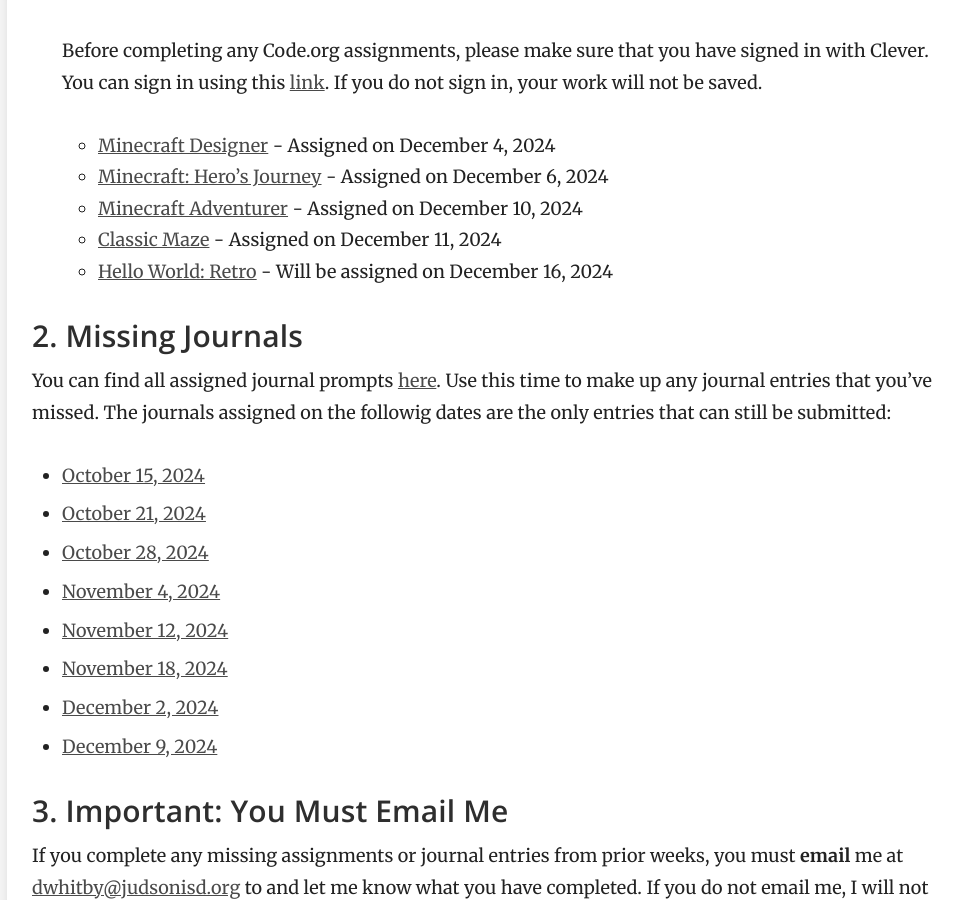
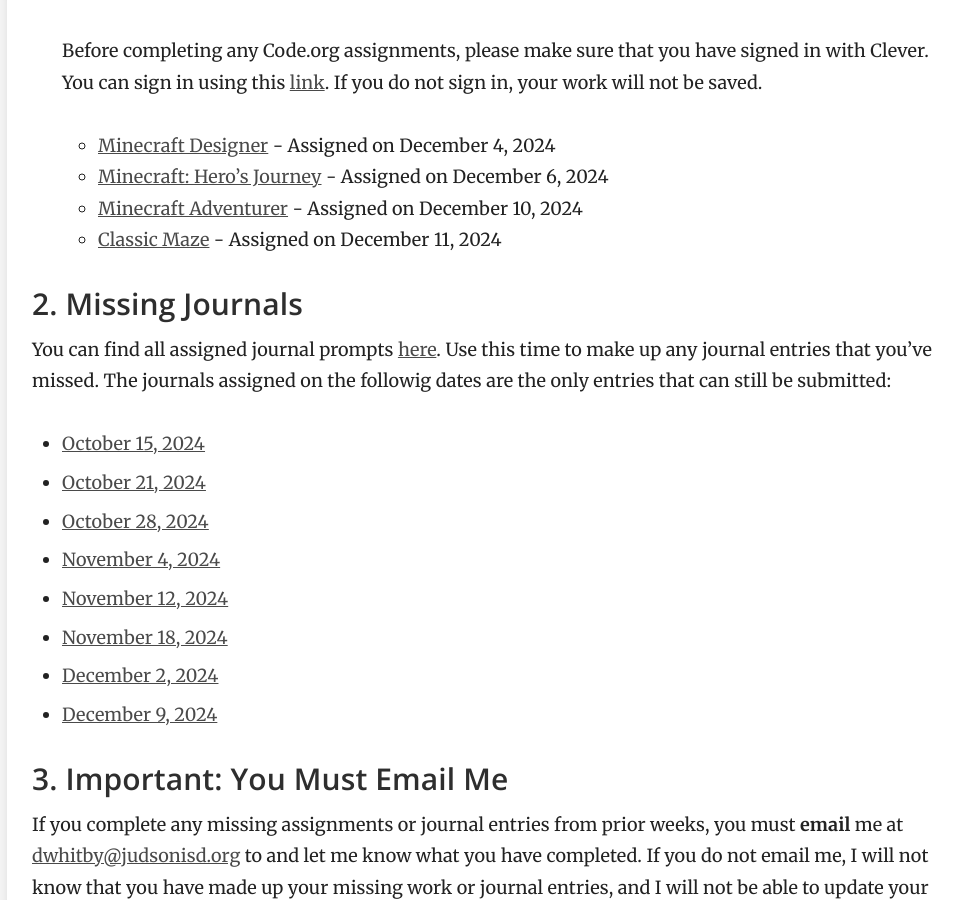
Before and after one commit to mswhitby/classroom, a Jekyll site: the page built from _docs/classes/1st.md, in a window 1280 px wide and 900 px high, scrolled down 729 px. Shown: the whole window, without its empty margins (293-1256 px from the left). Built offline with Jekyll 4.4.1, drawn with Linux system fonts in a browser that asks for light colours.

Commit message:
Updated Lessons

```diff
--- a/_docs/classes/1st.md
+++ b/_docs/classes/1st.md
@@ -47,7 +47,7 @@ Make up any assignments that you have not yet completed. You should be finished
     - [Minecraft: Hero's Journey](https://studio.code.org/s/hero?section_id=5693468) - Assigned on December 6, 2024
     - [Minecraft Adventurer](https://studio.code.org/s/mc?section_id=5693479) - Assigned on December 10, 2024
     - [Classic Maze](https://studio.code.org/s/hourofcode?section_id=5693479) - Assigned on December 11, 2024
-    - [Hello World: Retro](https://studio.code.org/s/hello-world-retro-2021?section_id=56934799) - Will be assigned on December 16, 2024
+    <!-- - [Hello World: Retro](https://studio.code.org/s/hello-world-retro-2021?section_id=56934799) - Will be assigned on December 16, 2024 -->
 
 ### 2. Missing Journals
 
```
